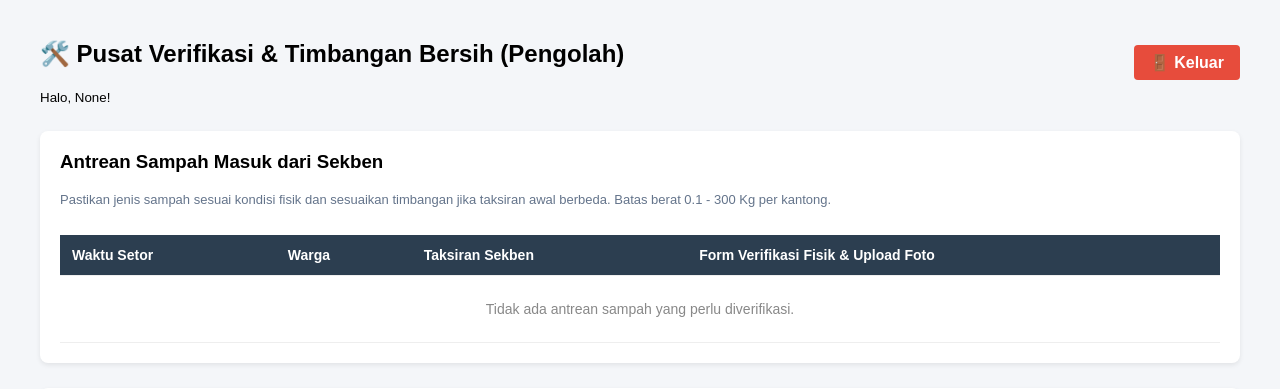
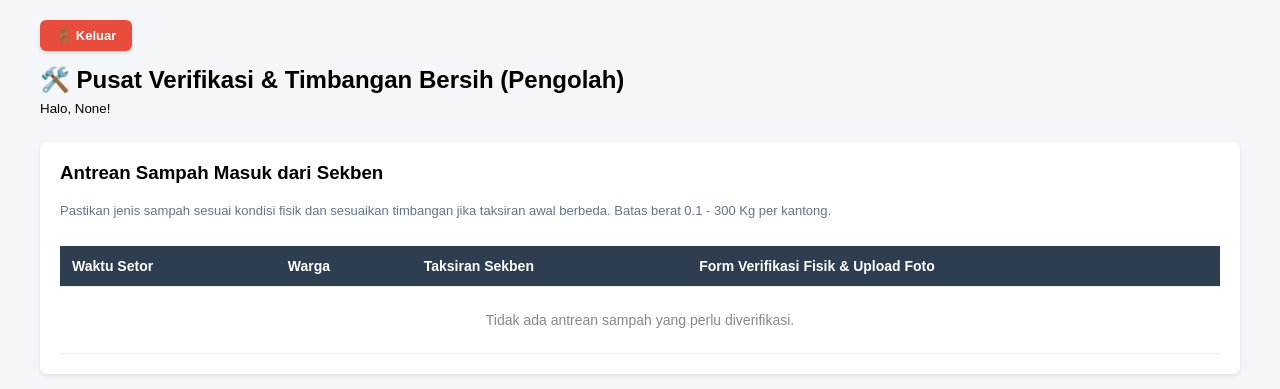
Before and after one commit to Aliansyah20/Bank-Sampah-Web, a Flask app: template app/templates/dashboard/pengolah_dashboard.html in a window 1280 px wide. Shown: the top 389 px of the page. Run offline with Flask 3, Linux system fonts and the light colour scheme; the template is opened without the code that fills it, so the values that code supplies are empty.

Commit message:
Update pengolah_dashboard.html

```diff
--- a/app/templates/dashboard/pengolah_dashboard.html
+++ b/app/templates/dashboard/pengolah_dashboard.html
@@ -28,13 +28,19 @@
     </style>
 </head>
 <body>
-    <div class="container">
-        <div class="header">
+   <div class="container">
+        <!-- Tombol Keluar di Kiri Atas -->
+        <div style="margin-bottom: 15px;">
+            <a href="/auth/logout" style="display: inline-flex; align-items: center; gap: 6px; background: #e74c3c; color: white; padding: 8px 16px; border-radius: 6px; text-decoration: none; font-weight: bold; font-size: 13px; box-shadow: 0 2px 4px rgba(0,0,0,0.1);">
+                🚪 Keluar
+            </a>
+        </div>
+
+        <div class="header" style="margin-bottom: 25px;">
             <div>
-                <h2>🛠️ Pusat Verifikasi & Timbangan Bersih (Pengolah)</h2>
+                <h2 style="margin: 0 0 5px 0;">🛠️ Pusat Verifikasi & Timbangan Bersih (Pengolah)</h2>
                 <small>Halo, {{ session.get('nama_lengkap') }}!</small>
             </div>
-            <a href="/auth/logout" style="background: #e74c3c; color: white; padding: 8px 16px; border-radius: 4px; text-decoration: none; font-weight: bold;">🚪 Keluar</a>
         </div>
 
         {% with messages = get_flashed_messages(with_categories=true) %}
```
